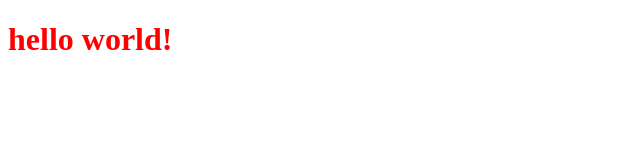
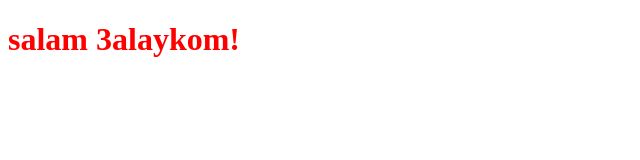
Before and after one commit to sarachafikidrissi/test, a plain HTML site: page index.html in a window 1280 px wide. Shown: the whole page, without its empty margins (0-640 px from the left). Drawn offline with Linux system fonts and the light colour scheme.

Commit message:
commit from yahya

```diff
--- a/index.html
+++ b/index.html
@@ -7,6 +7,8 @@
     <link rel="stylesheet" href="./public/css/app.css">
 </head>
 <body>
-    <h1>hello world!</h1>
+    <h1>salam 3alaykom!</h1>
+
+
 </body>
 </html>
```
